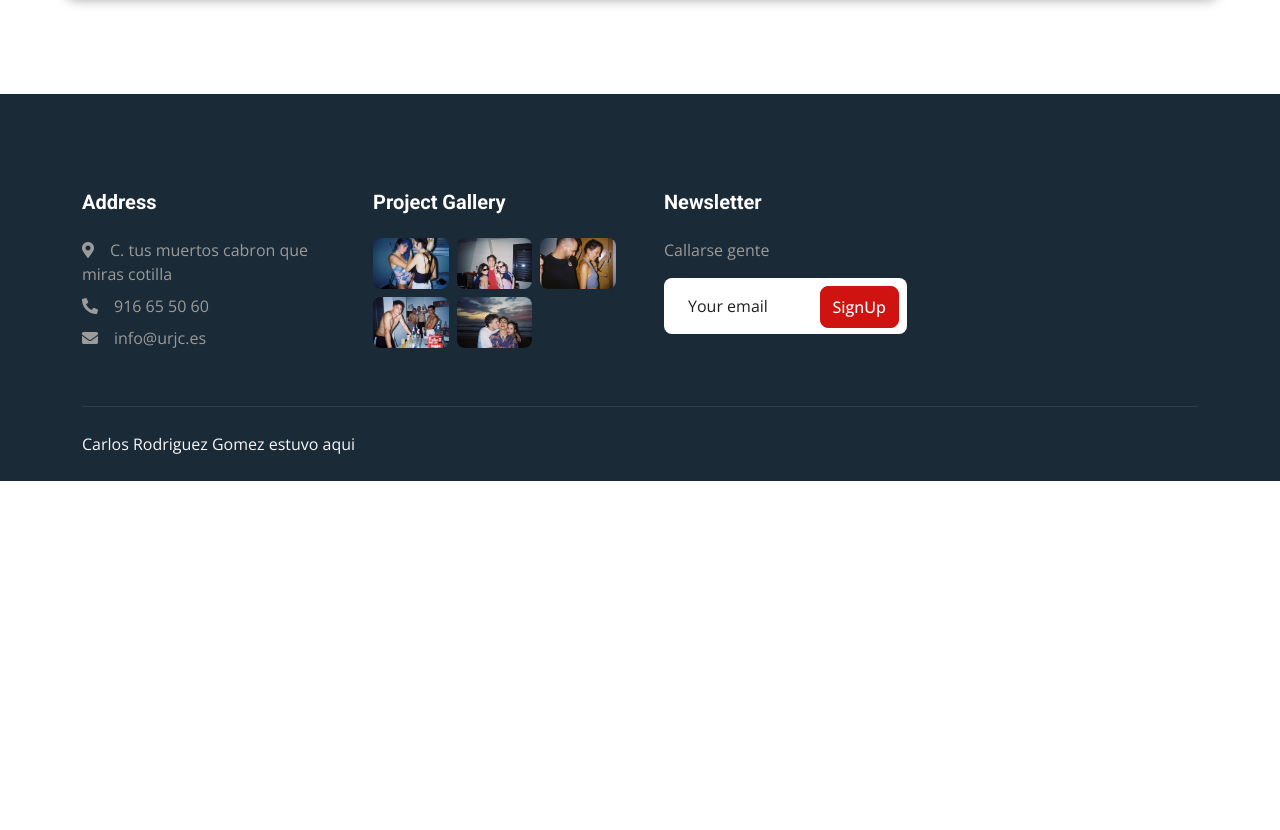
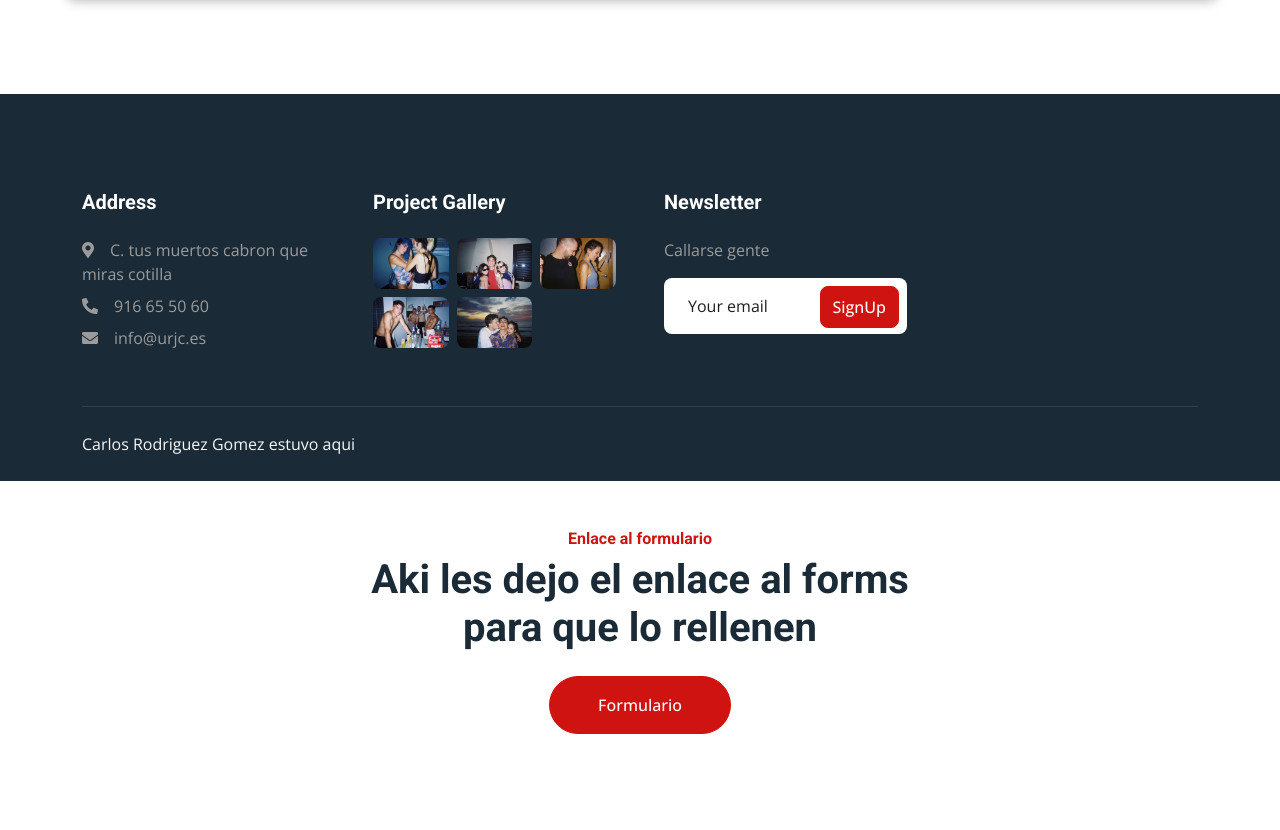
Before and after one commit to carlitosrogo/carlitosrogo.github.io, a plain HTML site: page index.html in a window 1280 px wide. Shown: the part 1917-2747 px from the top of the page. Before the commit the page ends 2398 px from the top, so only its background shows below. Drawn offline with nearby package versions, Linux system fonts and the light colour scheme.

Commit message:
Update index.html

```diff
--- a/index.html
+++ b/index.html
@@ -280,7 +280,15 @@
         </div>
     </div>
     <!-- Footer End -->
-
+    <div class="container-xxl py-5">
+        <div class="container">
+            <div class="text-center mx-auto mb-5 wow fadeInUp" data-wow-delay="0.1s" style="max-width: 600px;">
+                <h6 class="text-primary">Enlace al formulario</h6>
+                <h1 class="mb-4">Aki les dejo el enlace al forms para que lo rellenen</h1>
+                <a href="https://docs.google.com/forms/d/1D33qSeFHpdGXScQDqHbOdqdWn5uyD-d0-YwdiKdsuOw/" class="btn btn-primary rounded-pill py-3 px-5 animated slideInLeft">Formulario</a>
+            </div>
+        </div>
+    </div>
 
     <!-- Back to Top -->
     <a class="btn btn-lg btn-primary btn-lg-square rounded-circle back-to-top"><i class="bi bi-arrow-up"></i></a>
```
